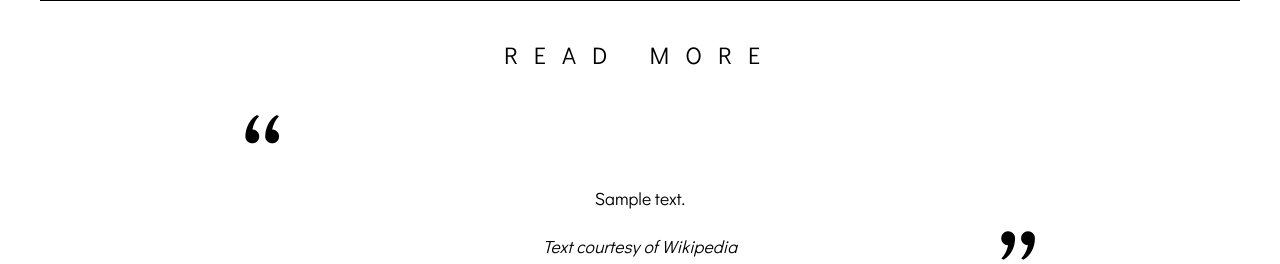
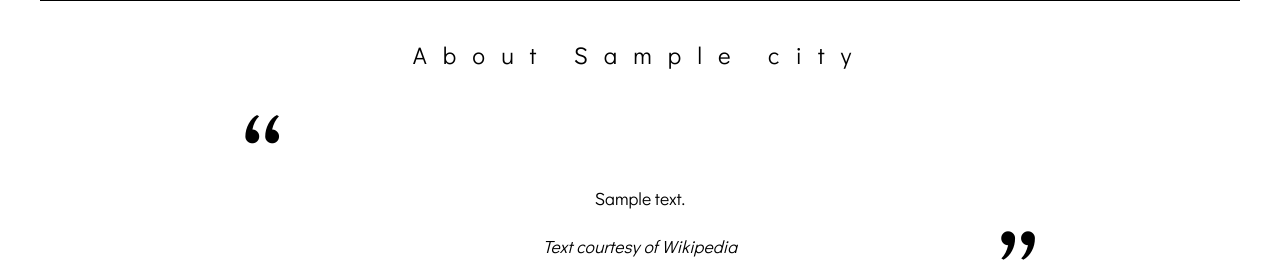
Before and after one commit to FAC9/hapi-places, a Node project: template public/views/index.hbs in a window 1280 px wide. Shown: the part 1204-1468 px from the top of the page. Run offline with Node 20 templates, Linux system fonts and the light colour scheme; the template is opened without the code that fills it: most values are stand-ins (such as "Sample title", 1, 10 or a date in 2020); grey boxes marked "Sample" are stand-in pictures.

Commit message:
changed more info to about ....

```diff
--- a/public/views/index.hbs
+++ b/public/views/index.hbs
@@ -57,7 +57,7 @@
 
 </table>
 
-<p class="quote__header .header__title">READ MORE</p>
+<p class="quote__header .header__title">About {{city}}</p>
 <section class="quote__container">
   <a href="{{wiki}}" class="quote" target="blank">{{#if description}}{{description}}<br><em>Text courtesy of Wikipedia</em>{{else}}{{description}}{{/if}}</a>
 </section>
```
